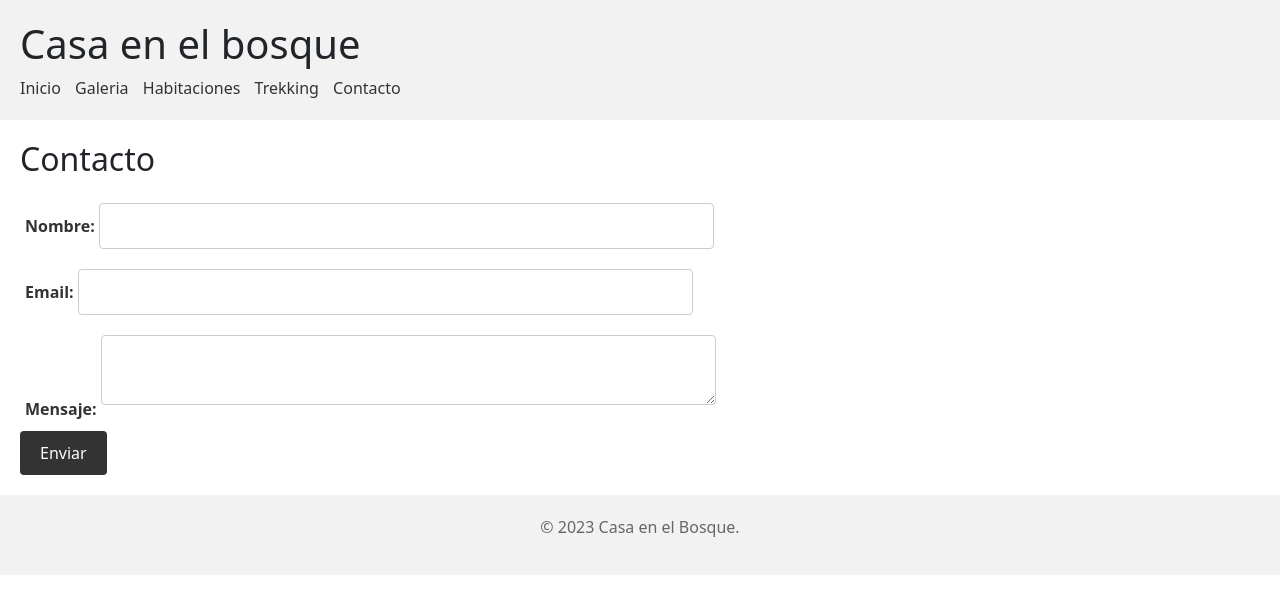
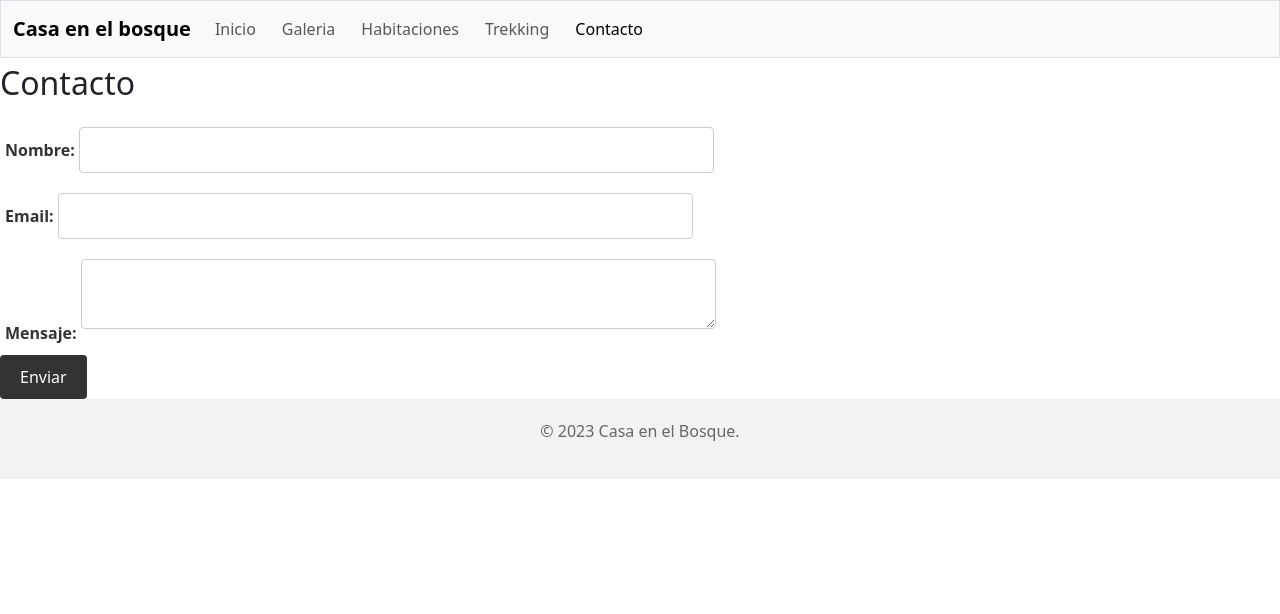
Before and after one commit to mmkippes/casabosque, a plain HTML site: page pages/contacto.html in a window 1280 px wide. Drawn offline with nearby package versions, Linux system fonts and the light colour scheme.

Commit message:
header with bootstrap updated all pages

```diff
--- a/css/styles.css
+++ b/css/styles.css
@@ -4,9 +4,12 @@ body {
     padding: 0;
 }
 
+main {
+    padding-top: 8vh;
+}
+
 header {
     background-color: #f2f2f2;
-    padding: 20px;
 }
 
 h1 {
@@ -32,10 +35,6 @@ nav ul li {
 nav ul li a {
     text-decoration: none;
     color: #333;
-}
-
-main {
-    padding: 20px;
 }
 
 h2 {
--- a/pages/contacto.html
+++ b/pages/contacto.html
@@ -13,15 +13,33 @@
 
 <body>
     <header>
-        <h1>Casa en el bosque</h1>
-        <nav>
-            <ul>
-                <li><a href="../index.html">Inicio</a></li>
-                <li><a href="galeria.html">Galeria</a></li>
-                <li><a href="habitaciones.html">Habitaciones</a></li>
-                <li><a href="trekking.html">Trekking</a></li>
-                <li><a href="contacto.html">Contacto</a></li>
-            </ul>
+        <nav class="navbar navbar-expand-lg bg-body-tertiary border border-1 fixed-top">
+            <div class="container-fluid">
+                <a class="navbar-brand"><strong>Casa en el bosque</strong></a>
+                <button class="navbar-toggler" type="button" data-bs-toggle="collapse" data-bs-target="#navbarNav"
+                    aria-controls="navbarNav" aria-expanded="false" aria-label="Toggle navigation">
+                    <span class="navbar-toggler-icon"></span>
+                </button>
+                <div class="collapse navbar-collapse" id="navbarNav">
+                    <ul class="navbar-nav">
+                        <li class="nav-item">
+                            <a class="nav-link" href="/index.html">Inicio</a>
+                        </li>
+                        <li class="nav-item">
+                            <a class="nav-link" href="./galeria.html">Galeria</a>
+                        </li>
+                        <li class="nav-item">
+                            <a class="nav-link" href="./habitaciones.html">Habitaciones</a>
+                        </li>
+                        <li class="nav-item">
+                            <a class="nav-link" href="./trekking.html">Trekking</a>
+                        </li>
+                        <li class="nav-item">
+                            <a class="nav-link active" aria-current="page" href="./contacto.html">Contacto</a>
+                        </li>
+                    </ul>
+                </div>
+            </div>
         </nav>
     </header>
 
```
Also changed, not shown: index.html (+27 -9 lines), pages/galeria.html (+27 -9 lines), pages/habitaciones.html (+27 -9 lines), pages/trekking.html (+27 -9 lines).
